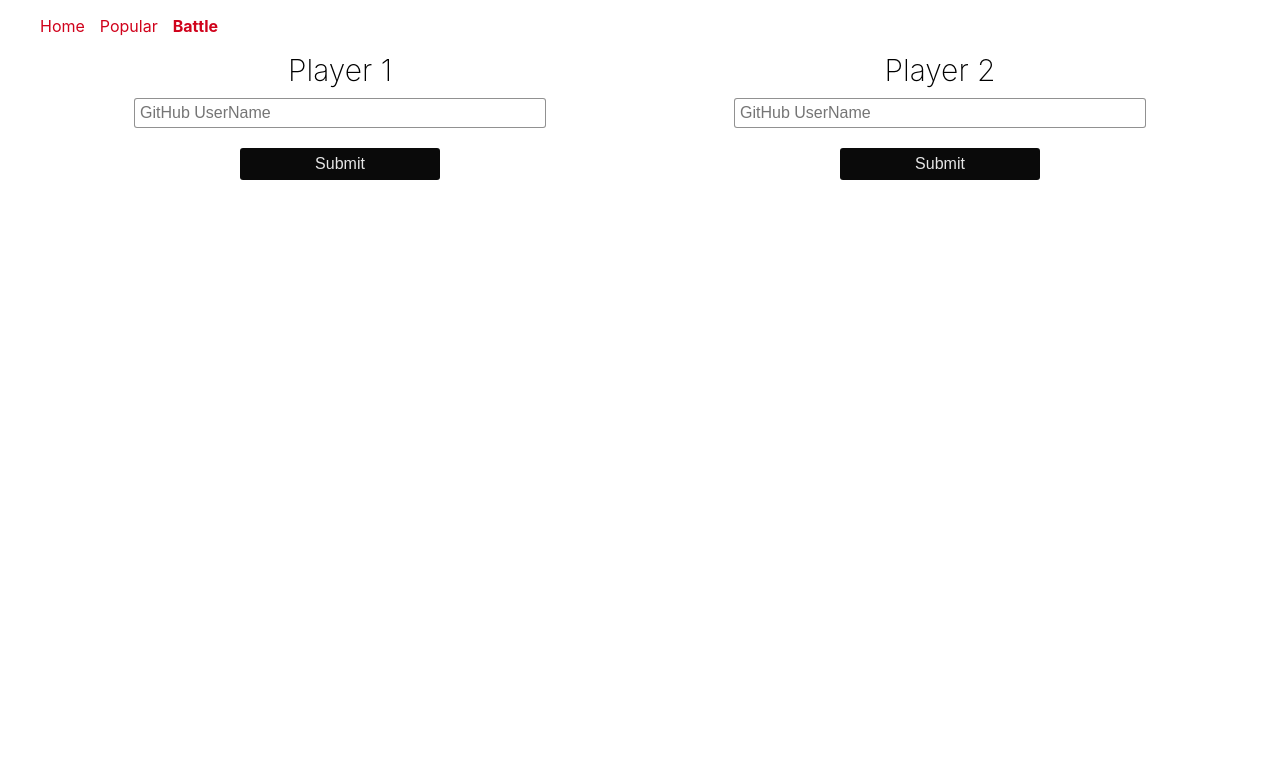
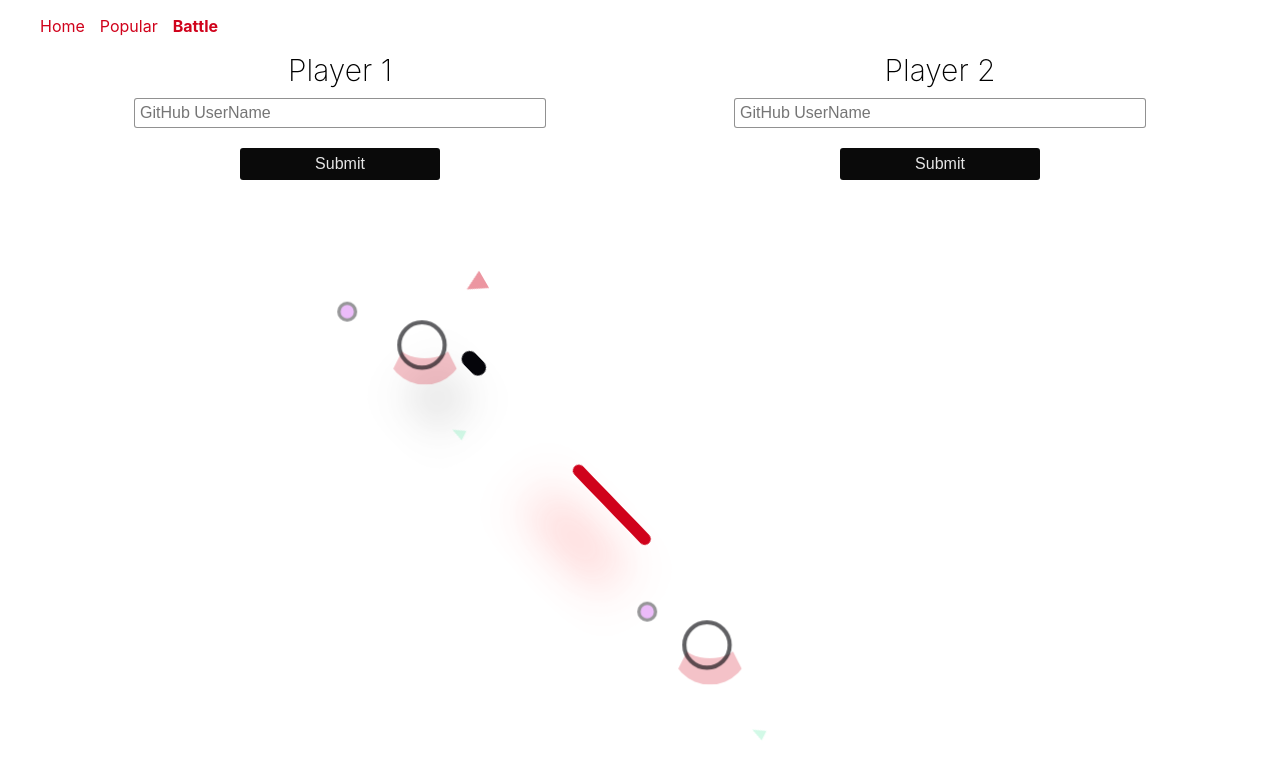
Before and after one commit to AndriiDobronos/Frontend-React-hillel_20-05-2023, a React (Create React App) app: page /battle in a window 1280 px wide. Shown: the top 778 px of the page. Built offline with nearby package versions, Linux system fonts and the light colour scheme.

Commit message:
fixed some errors

```diff
--- a/src/index.css
+++ b/src/index.css
@@ -32,7 +32,9 @@ ul {
 li {
   list-style-type: none;
 }
-
+h1 {
+  text-shadow: 2px 2px 2px grey;
+}
 .button {
   color: #e6e6e6;
   background: #0a0a0a;
@@ -97,6 +99,17 @@ li {
   flex-direction: column;
   align-items: center;
 }
+.home-border {
+  width: 100vw;
+  height: 74vh;
+  margin-top: -7vh;
+  overflow: hidden;
+}
+.home-picture {
+  margin-top: -218px;
+  width: 106vw;
+  margin-left: -3vw;
+}
 
 .nav {
   display: flex;
@@ -156,3 +169,239 @@ li {
 .reset:hover {
   cursor: pointer;
 }
+/***********************************************************/
+body {
+    background: linear-gradient(to bottom right, #fff 0%,#fff 100%);
+    min-height: 100vh;
+}
+
+.animation-container {
+    top:300px;
+    position: relative;
+    display: block;
+    width: 800px;
+    max-width: 100%;
+    margin: 0 auto;
+}
+.lightning-container {
+    position: absolute;
+    top: 50%;
+    left: 0;
+    display: flex;
+    transform: translateY(-50%);
+}
+.lightning {
+    position: absolute;
+    display: block;
+    height: 12px;
+    width: 12px;
+    border-radius: 12px;
+    transform-origin: 6px 6px;
+
+    animation-name: woosh;
+    animation-duration: 1.5s;
+    animation-iteration-count: infinite;
+    animation-timing-function: cubic-bezier(0.445, 0.050, 0.550, 0.950);
+    animation-direction: alternate;
+}
+.lightning.white {
+   background-color: #05050A;
+   box-shadow: 0px 50px 50px 0px rgba(0,0,0,0.7);
+ }
+
+.lightning.red {
+   background-color: #d0021b;
+   box-shadow: 0px 50px 50px 0px rgba(255,50,50,0.7);
+   animation-delay: 0.2s;
+ }
+
+.boom-container {
+    position: absolute;
+    display: flex;
+    width: 80px;
+    height: 80px;
+    text-align: center;
+    align-items: center;
+    transform: translateY(-50%);
+    left: 200px;
+    top: -145px;
+}
+.shape {
+    display: inline-block;
+    position: relative;
+    opacity: 0;
+    transform-origin: center center;
+}
+.shape.triangle {
+    width: 0;
+    height: 0;
+    border-style: solid;
+    transform-origin: 50% 80%;
+    animation-duration: 1s;
+    animation-timing-function: ease-out;
+    animation-iteration-count: infinite;
+    margin-left: -15px;
+    border-width: 0 2.5px 5px 2.5px;
+    border-color: transparent transparent #42e599 transparent;
+    animation-name: boom-triangle;
+}
+.shape.big {
+   margin-left: -25px;
+   border-width: 0 5px 10px 5px;
+   border-color: transparent transparent #d0021b  transparent;
+   animation-name: boom-triangle-big;
+ }
+
+.shape.disc {
+   width: 8px;
+   height: 8px;
+   border-radius: 100%;
+   background-color: #d15ff4;
+   animation-name: boom-disc;
+   animation-duration: 1s;
+   animation-timing-function: ease-out;
+   animation-iteration-count: infinite;
+ }
+
+.shape.circle {
+    width: 20px;
+    height: 20px;
+    animation-name: boom-circle;
+    animation-duration: 1s;
+    animation-timing-function: ease-out;
+    animation-iteration-count: infinite;
+    border-radius: 100%;
+    margin-left: -30px;
+}
+
+.big {
+    width: 40px;
+    height: 40px;
+    margin-left: 0px;
+}
+.white {
+   border: 2px solid #05050A;
+ }
+
+.shape:after {
+   background-color: rgba(178, 215, 232, 0.2);
+ }
+
+.shape.triangle, .shape.circle, .shape.circle.big, .shape.disc {
+   animation-delay: .38s;
+   animation-duration: 3s;
+}
+
+.shape.circle {
+   animation-delay: 0.6s;
+ }
+
+.second {
+    left: 485px;
+    top: 155px;
+}
+.shape.triangle, .shape.circle, .shape.circle.big, .shape.disc {
+   animation-delay: 1.9s;
+}
+.shape.circle {
+   animation-delay: 2.15s;
+ }
+
+@keyframes woosh {
+  0% {
+    width: 12px;
+    transform: translate(0px, 0px) rotate(-35deg);
+  }
+  15% {
+    width: 50px;
+  }
+  30% {
+    width: 12px;
+    transform: translate(214px, -150px) rotate(-35deg);
+  }
+  30.1% {
+    transform: translate(214px, -150px) rotate(46deg);
+  }
+  50% {
+    width: 110px;
+  }
+  70% {
+    width: 12px;
+    transform: translate(500px, 150px) rotate(46deg);
+  }
+  70.1% {
+    transform: translate(500px, 150px) rotate(-37deg);
+  }
+
+  85% {
+    width: 50px;
+  }
+  100% {
+    width: 12px;
+    transform: translate(700px, 0) rotate(-37deg);
+  }
+}
+
+@keyframes boom-circle {
+  0% {
+    opacity: 0;
+  }
+  5% {
+    opacity: 1;
+  }
+  30% {
+    opacity: 0;
+    transform: scale(3);
+  }
+  100% {
+  }
+}
+
+@keyframes boom-triangle-big {
+  0% {
+    opacity: 0;
+  }
+  5% {
+    opacity: 1;
+  }
+
+  40% {
+    opacity: 0;
+    transform: scale(2.5) translate(50px, -50px) rotate(360deg);
+  }
+  100% {
+  }
+}
+
+@keyframes boom-triangle {
+  0% {
+    opacity: 0;
+  }
+  5% {
+    opacity: 1;
+  }
+
+  30% {
+    opacity: 0;
+    transform: scale(3) translate(20px, 40px) rotate(360deg);
+  }
+
+  100% {
+  }
+}
+
+@keyframes boom-disc {
+  0% {
+    opacity: 0;
+  }
+  5% {
+    opacity: 1;
+  }
+  40% {
+    opacity: 0;
+    transform: scale(2) translate(-70px, -30px);
+  }
+  100% {
+
+  }
+}
--- a/src/pages/Battle/Battle.tsx
+++ b/src/pages/Battle/Battle.tsx
@@ -15,7 +15,6 @@ const Battle:FC  = ():ReactElement  => {
     const playerData:IPlayerData = useSelector((state) => state.battle.playerData)
     const loading:boolean = useSelector(state => state.battle.loading)
     const error:string = useSelector(state => state.battle.error)
-
 /*
 useEffect(()=>{
     },[playerData])
@@ -94,6 +93,25 @@ useEffect(()=>{
             </Link> :
             null
             }
+            <div className="animation-container">
+                <div className ="lightning-container">
+                    <div className ="lightning white"></div>
+                    <div className ="lightning red"></div>
+                </div>
+                <div className ="boom-container">
+                    <div className ="shape circle big white"></div>
+                    <div className ="shape circle white"></div>
+                    <div className="shape triangle big yellow"></div>
+                    <div className="shape disc white"></div>
+                    <div className ="shape triangle blue"></div>
+                </div>
+                <div className ="boom-container second">
+                    <div className ="shape circle big white"></div>
+                    <div className ="shape circle white"></div>
+                    <div className ="shape disc white"></div>
+                    <div className ="shape triangle blue"></div>
+                </div>
+            </div>
         </div>
     )
 }
--- a/src/pages/Battle/Player.tsx
+++ b/src/pages/Battle/Player.tsx
@@ -7,7 +7,7 @@ const Player:FC  = memo(({label, profile }):ReactElement => {
         <div>
             <h1 className='header'>{label}</h1>
             <h3 style={{textAlign: 'center'}}></h3>
-            <PlayerPreview avatar={profile.avatar_url} username={profile.login}>
+            <PlayerPreview avatar={profile.avatar_url} username={profile.login} >
                 <ul className="space-list-items">
                     {profile.name ? <li>{profile.name}</li> : null}
                     {profile.location ? <li>{profile.location}</li> : null}
--- a/src/pages/Home/Home.tsx
+++ b/src/pages/Home/Home.tsx
@@ -1,11 +1,24 @@
 import {Link} from "react-router-dom";
 import {FC,ReactElement} from "react";
+
 
 const Home:FC = ():ReactElement  => {
     return (
         <div className='home-container' >
             <h1>GitHub Battle: Battle you friends ... and stuff</h1>
             <Link to='battle' className='button'>Battle</Link>
+            <audio controls={true}  autoPlay={true} muted={false} preload='none' loop={true}>
+                <source src="https://soundimage.org/wp-content/uploads/2022/04/High-Seas-Adventures.mp3" />
+                <source src ="https://soundimage.org/wp-content/uploads/2017/05/Car-Theft-101.mp3" />
+                your browser not supported element <code>audio</code>
+            </audio>
+            <div className='home-border'>
+                <img className='home-picture' src="https://miro.medium.com/v2/0*mrNJa7D1vBAudxwq" alt="Battle"/>
+
+            </div>
+
+            {/*<img src="https://www.codingninjas.com/blog/wp-content/uploads/2019/09/Blog_Post__20_Sep_1200x628-1024x536.png" alt="Battle"/>
+            <img src="https://www.masaischool.com/blog/content/images/size/w2000/2022/06/Competitive-Programming.png" alt="Battle"/>*/}
         </div>
     )
 }
--- a/src/state/battle/battle.slice.ts
+++ b/src/state/battle/battle.slice.ts
@@ -15,8 +15,8 @@ const initialState:IBattleStore = {
     userName2: '',
     loading: true,
     error: null,
-    winner: null,
-    loser: null,
+    winner: {score:0,profile:{avatar_url:'',login:''}},
+    loser: {score:0,profile:{avatar_url:'',login:''}},
 };
 
 const battleSlice:Slice<IBattleStore>  = createSlice({
@@ -47,7 +47,7 @@ const battleSlice:Slice<IBattleStore>  = createSlice({
                 playerOneName : '',
                 playerTwoName: state.userName2,
                 playerOneImage:  null,
-                playerTwoImage: ` https://github.com/${userName2}.png?size200`,
+                playerTwoImage:` https://github.com/${userName2}.png?size200`,
             }
         },
         handleReset2: (state:IBattleStore , action:AnyAction,userName1 = state.userName1,
@@ -100,7 +100,6 @@ const battleSlice:Slice<IBattleStore>  = createSlice({
             },
         );
     },
-
 });
 export const {getUserName, getUserName2,handleSubmit,handleSubmit2,handleReset,
     handleReset2,setWinnerAction,setLoserAction,resetLoadingAction,getParamsFailureAction} = battleSlice.actions;
--- a/src/state/battle/battle.thunk.ts
+++ b/src/state/battle/battle.thunk.ts
@@ -1,6 +1,6 @@
 
 import {createAsyncThunk} from "@reduxjs/toolkit";
-import {makeBattle} from "../../requests.js";
+import {makeBattle} from "../../requests.ts";
 import {setWinnerAction, setLoserAction, getParamsFailureAction} from "./battle.slice";
 import {resetLoadingAction} from "./battle.slice";
 
@@ -8,8 +8,8 @@ export const getResult = createAsyncThunk(
     'battle/getResult',
     async (params:{[key:string]:any} ,{rejectWitchValue,dispatch}):Promise<any> => {
         try {
-            return await dispatch(makeBattle([params.get(`playerOneName`), params.get(`playerTwoName`)]))
-                .then(([winner, loser]) => {
+            return await makeBattle([params.get(`playerOneName`), params.get(`playerTwoName`)])
+                .then(([winner, loser]:[{score:number ,profile:{avatar_url:string ,login:string }}]):void => {
                 dispatch(setWinnerAction(winner))
                 dispatch(setLoserAction(loser))
                 .catch((error) => dispatch(getParamsFailureAction(error)))
--- a/src/state/popular/popular.thunk.ts
+++ b/src/state/popular/popular.thunk.ts
@@ -1,6 +1,6 @@
 /*
 import {getReposFailureAction, getReposLoadingAction, getReposSuccessAction, updateLanguage} from "./popular.actions";
-import {getReposRequest} from "../../requests.js";
+import {getReposRequest} from "../../requests.ts";
 
 
 export const getRepos = (selectedLanguage) => (dispatch) => {
@@ -14,7 +14,7 @@ export const getRepos = (selectedLanguage) => (dispatch) => {
 */
 
 import {createAsyncThunk} from "@reduxjs/toolkit";
-import {getReposRequest } from "../../requests.js";
+import {getReposRequest } from "../../requests.ts";
 import {updateLanguage} from "./popular.slice";
 
 export const getRepos =  createAsyncThunk(
```
Also changed, not shown: src/pages/Battle/PlayerPreview.tsx (+16 -2 lines), src/pages/Battle/Results.tsx (+6 -5 lines), src/requests.ts (renamed from src/requests.js, +9 -9 lines).
